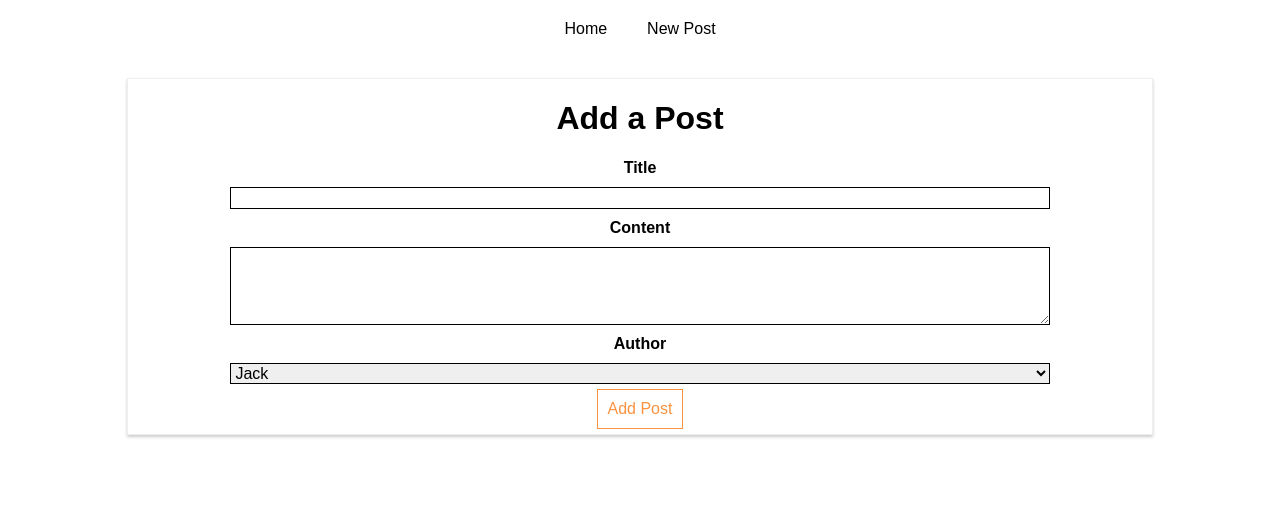
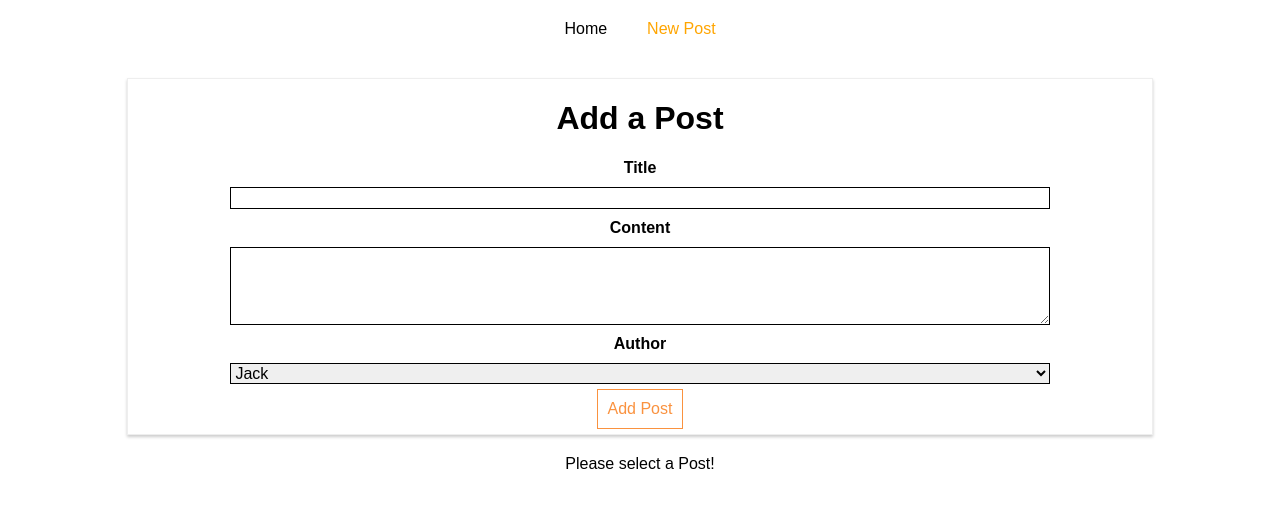
Before and after one commit to rhcmoore/React-http, a React (Create React App) app: page /new-post in a window 1280 px wide. Shown: the top 508 px of the page. Built offline with nearby package versions, Linux system fonts and the light colour scheme; no server answers.

Commit message:
Display posts dynamically

```diff
--- a/src/components/Post/Post.js
+++ b/src/components/Post/Post.js
@@ -1,10 +1,8 @@
 import React from 'react';
-import {withRouter} from "react-router-dom";
+import { withRouter } from "react-router-dom";
 import './Post.css';
 
-const post = (props) => {
-    console.log(props);
-    return (
+const post = (props) => (
     <article className="Post" onClick={props.clicked}>
         <h1>{props.title}</h1>
         <div className="Info">
@@ -12,6 +10,5 @@
         </div>
     </article>
 );
-};
 
 export default withRouter(post);
--- a/src/containers/Blog/Blog.css
+++ b/src/containers/Blog/Blog.css
@@ -16,6 +16,8 @@
     color: black;
 }
 
-.Blog a:hover, .Blog a:active {
+.Blog a:hover,
+.Blog a:active,
+.Blog a.active {
     color: orange;
 }
--- a/src/containers/Blog/Blog.js
+++ b/src/containers/Blog/Blog.js
@@ -1,8 +1,9 @@
 import React, { Component } from 'react';
-import {Route, Link} from "react-router-dom";
+import {Route, NavLink} from "react-router-dom";
 import './Blog.css';
 import Posts from "./Posts/Posts";
-import NewPost from "./NewPost/NewPost"
+import NewPost from "./NewPost/NewPost";
+import FullPost from "./FullPost/FullPost";
 
 class Blog extends Component {
     render () {
@@ -11,17 +12,24 @@
                 <header>
                     <nav>
                         <ul>
-                            <li><Link to="/">Home</Link></li>
-                            <li><Link to={{
-                                pathname:"/new-post",
+                            <li><NavLink to="/"
+                                exact
+                                activeClassName="my-active"
+                                activeStyle={{
+                                    color: "#fa923f",
+                                    fontWeight: "bold"
+                                }}>Home</NavLink></li>
+                            <li><NavLink to={{
+                                pathname: "/new-post",
                                 hash:"#submit", // jump to id in route
                                 search: "?quick-submit=true" // ex. query params
-                            }}>New Post</Link></li>
+                            }}>New Post</NavLink></li>
                         </ul>
                     </nav>
                 </header>
                 <Route path="/" exact component={Posts}/>
                 <Route path="/new-post" component={NewPost}/>
+                <Route path="/:id" exact component={FullPost}/>
             </div>
         );
     }
--- a/src/containers/Blog/FullPost/FullPost.js
+++ b/src/containers/Blog/FullPost/FullPost.js
@@ -8,11 +8,11 @@
         loadedPost: null
     }
 
-    componentDidUpdate() {
-        if (this.props.id) {
+    componentDidMount() {
+        if (this.props.match.params.id) {
             // prevent infitite looping
             if (!this.state.loadedPost || this.state.loadedPost.id !== this.props.id) {
-                axios.get("/posts/" + this.props.id)
+                axios.get("/posts/" + this.props.match.params.id)
                     .then(response => {
                         this.setState({ loadedPost: response.data });
                     })
--- a/src/containers/Blog/Posts/Posts.js
+++ b/src/containers/Blog/Posts/Posts.js
@@ -2,6 +2,7 @@
 import axios from "../../../axios";
 import Post from "../../../components/Post/Post";
 import "./Posts.css";
+import {Link} from "react-router-dom";
 
 class Posts extends React.Component {
     state = {
@@ -22,7 +23,7 @@
                         author: "Jack"
                     }
                 });
-                this.setState({posts: updatedPosts});
+                this.setState({ posts: updatedPosts });
             })
             .catch(error => {
                 console.log(error);
@@ -38,12 +39,15 @@
         let posts = <p style={{ textAlign: "center", color: "red" }}>Something went wrong.</p>;
         if (!this.state.error) {
             posts = this.state.posts.map(post => {
-                return <Post
-                    key={post.id}
-                    title={post.title}
-                    author={post.author}
-                    clicked={() => this.postSelectedHandler(post.id)}
-                />
+                return (
+                    <Link to={"/" + post.id} key={post.id}>
+                        <Post
+                            title={post.title}
+                            author={post.author}
+                            clicked={() => this.postSelectedHandler(post.id)}
+                        />
+                    </Link>
+                )
             });
         }
         return (
```
Lines whose indentation alone changed are shown as unchanged.
